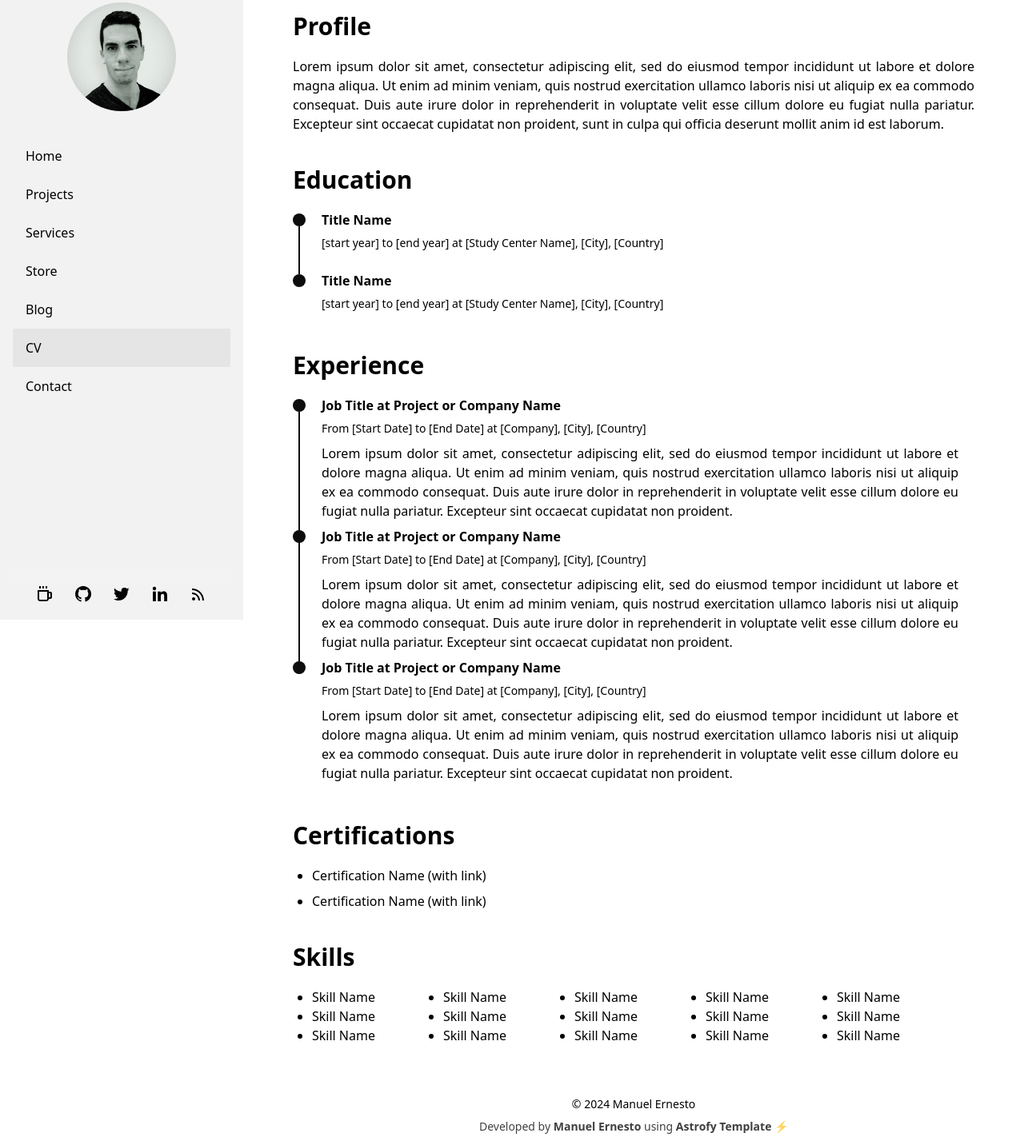
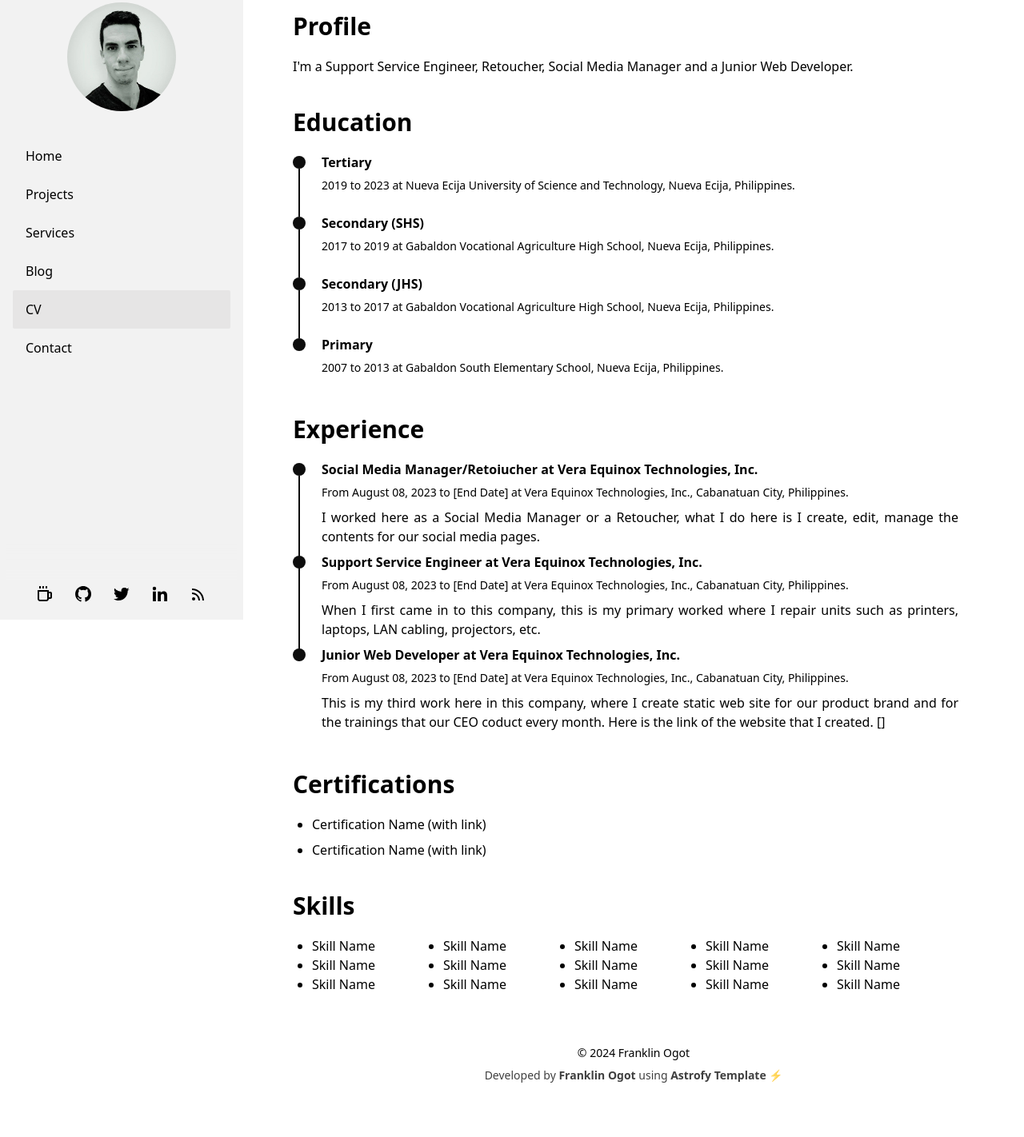
Before and after one commit to frannkyy/franklinportfolio, an Astro site: page /cv in a window 1280 px wide. Shown: the part 25-1447 px from the top of the page at 80% size. After the commit the page ends 1400 px from the top, so only its background shows below. Built offline with nearby package versions, Linux system fonts and the light colour scheme; Astro itself is replaced by a stand-in of ours.

Commit message:
updated contents

```diff
--- a/src/components/Footer.astro
+++ b/src/components/Footer.astro
@@ -4,10 +4,10 @@ const today = new Date();
 
 <footer class="footer footer-center block mb-5 pt-10">
   <div class="pb-2">
-    &copy; {today.getFullYear()} Manuel Ernesto
+    &copy; {today.getFullYear()} Franklin Ogot
   </div>
   <div class="inline opacity-75">
-    Developed by <a href="https://manuelernestog.github.io" target="_blank" class="font-bold">Manuel Ernesto</a> using
+    Developed by <a href="https://github.com/frannkyy" target="_blank" class="font-bold">Franklin  Ogot</a> using
     <!-- Thanks for using this template. You can keep this line to support my work :) -->
     <a href="https://astrofy-template.netlify.app/" target="_blank" class="font-bold">Astrofy Template ⚡️</a>
   </div>
--- a/src/components/Header.astro
+++ b/src/components/Header.astro
@@ -10,7 +10,7 @@
       </label>
     </div>
     <div class="navbar-center">
-      <a class="btn btn-ghost normal-case text-xl" href="/">Manuel Ernesto ⚡️</a>
+      <a class="btn btn-ghost normal-case text-xl" href="/">Franklin Ogot</a>
     </div>
     <div class="navbar-end"></div>
   </div>
--- a/src/components/SideBarMenu.astro
+++ b/src/components/SideBarMenu.astro
@@ -7,13 +7,12 @@ const activeClass = "bg-base-300"; // For primary color replace with `active` cl
     <li><a class="py-3 text-base" id="home" href="/">Home</a></li>
     <li><a class="py-3 text-base" id="projects" href="/projects">Projects</a></li>
     <li><a class="py-3 text-base" id="services" href="/services">Services</a></li>
-    <li><a class="py-3 text-base" id="store" href="/store">Store</a></li>
     <li><a class="py-3 text-base" id="blog" href="/blog/">Blog</a></li>
     <li><a class="py-3 text-base" id="cv" href="/cv">CV</a></li>
     <li>
         <a
             class="py-3 text-base"
-            href="mailto:contact.manuelernestog@gmail.com"
+            href="mailto:contact.franklinogot11@gmail.com"
             target="_blank"
             referrerpolicy="no-referrer-when-downgrade">Contact</a
         >
--- a/src/config.ts
+++ b/src/config.ts
@@ -1,7 +1,7 @@
 // Place any global data in this file.
 // You can import this data from anywhere in your site by using the `import` keyword.
 
-export const SITE_TITLE = 'Astrofy | Personal Portfolio Website Template';
-export const SITE_DESCRIPTION = 'Astrofy is a free and open-source template for your Personal Portfolio Website built with Astro and TailwindCSS. Create in minutes a website with Blog, CV, Project Section, Store and RSS Feed.';
+export const SITE_TITLE = 'Franklin | Portfolio';
+export const SITE_DESCRIPTION = 'This portfolio contains all the things that I do.';
 export const GENERATE_SLUG_FROM_TITLE = true
 export const TRANSITION_API = true
--- a/src/pages/cv.astro
+++ b/src/pages/cv.astro
@@ -9,10 +9,7 @@ import TimeLineElement from "../components/cv/TimeLine.astro";
   </div>
 
   <div class="mb-10 text-justify">
-    Lorem ipsum dolor sit amet, consectetur adipiscing elit, sed do eiusmod tempor incididunt ut labore et dolore magna
-    aliqua. Ut enim ad minim veniam, quis nostrud exercitation ullamco laboris nisi ut aliquip ex ea commodo consequat. Duis
-    aute irure dolor in reprehenderit in voluptate velit esse cillum dolore eu fugiat nulla pariatur. Excepteur sint occaecat
-    cupidatat non proident, sunt in culpa qui officia deserunt mollit anim id est laborum.
+    I'm a Support Service Engineer, Retoucher, Social Media Manager and a Junior Web Developer.
   </div>
 
   <div class="mb-5">
@@ -21,12 +18,20 @@ import TimeLineElement from "../components/cv/TimeLine.astro";
 
   <div class="time-line-container grid gap-4 mb-10">
     <TimeLineElement
-      title="Title Name"
-      subtitle="[start year] to [end year] at [Study Center Name], [City], [Country]"
+      title="Tertiary"
+      subtitle="2019 to 2023 at Nueva Ecija University of Science and Technology, Nueva Ecija, Philippines."
     />
     <TimeLineElement
-      title="Title Name"
-      subtitle="[start year] to [end year] at [Study Center Name], [City], [Country]"
+      title="Secondary (SHS)"
+      subtitle="2017 to 2019 at Gabaldon Vocational Agriculture High School, Nueva Ecija, Philippines."
+    />
+    <TimeLineElement
+      title="Secondary (JHS)"
+      subtitle="2013 to 2017 at Gabaldon Vocational Agriculture High School, Nueva Ecija, Philippines."
+    />
+    <TimeLineElement
+      title="Primary"
+      subtitle="2007 to 2013 at Gabaldon South Elementary School, Nueva Ecija, Philippines."
     />
   </div>
 
@@ -36,22 +41,22 @@ import TimeLineElement from "../components/cv/TimeLine.astro";
 
   <div class="time-line-container mb-10">
     <TimeLineElement
-      title="Job Title at Project or Company Name"
-      subtitle="From [Start Date] to [End Date] at [Company], [City], [Country]"
+      title="Social Media Manager/Retoiucher at Vera Equinox Technologies, Inc."
+      subtitle="From August 08, 2023 to [End Date] at Vera Equinox Technologies, Inc., Cabanatuan City, Philippines."
     >
-      Lorem ipsum dolor sit amet, consectetur adipiscing elit, sed do eiusmod tempor incididunt ut labore et dolore magna aliqua. Ut enim ad minim veniam, quis nostrud exercitation ullamco laboris nisi ut aliquip ex ea commodo consequat. Duis aute irure dolor in reprehenderit in voluptate velit esse cillum dolore eu fugiat nulla pariatur. Excepteur sint occaecat cupidatat non proident.
+      I worked here as a Social Media Manager or a Retoucher, what I do here is I create, edit, manage the contents for our social media pages.
     </TimeLineElement>
     <TimeLineElement
-      title="Job Title at Project or Company Name"
-      subtitle="From [Start Date] to [End Date] at [Company], [City], [Country]"
+      title="Support Service Engineer at Vera Equinox Technologies, Inc."
+      subtitle="From August 08, 2023 to [End Date] at Vera Equinox Technologies, Inc., Cabanatuan City, Philippines."
     >
-      Lorem ipsum dolor sit amet, consectetur adipiscing elit, sed do eiusmod tempor incididunt ut labore et dolore magna aliqua. Ut enim ad minim veniam, quis nostrud exercitation ullamco laboris nisi ut aliquip ex ea commodo consequat. Duis aute irure dolor in reprehenderit in voluptate velit esse cillum dolore eu fugiat nulla pariatur. Excepteur sint occaecat cupidatat non proident.
+      When I first came in to this company, this is my primary worked where I repair units such as printers, laptops, LAN cabling, projectors, etc.
     </TimeLineElement>
     <TimeLineElement
-      title="Job Title at Project or Company Name"
-      subtitle="From [Start Date] to [End Date] at [Company], [City], [Country]"
+      title="Junior Web Developer at Vera Equinox Technologies, Inc."
+      subtitle="From August 08, 2023 to [End Date] at Vera Equinox Technologies, Inc., Cabanatuan City, Philippines."
     >
-      Lorem ipsum dolor sit amet, consectetur adipiscing elit, sed do eiusmod tempor incididunt ut labore et dolore magna aliqua. Ut enim ad minim veniam, quis nostrud exercitation ullamco laboris nisi ut aliquip ex ea commodo consequat. Duis aute irure dolor in reprehenderit in voluptate velit esse cillum dolore eu fugiat nulla pariatur. Excepteur sint occaecat cupidatat non proident.
+      This is my third work here in this company, where I create static web site for our product brand and for the trainings that our CEO coduct every month. Here is the link of the website that I created. []
     </TimeLineElement>
   </div>
 
--- a/src/pages/index.astro
+++ b/src/pages/index.astro
@@ -12,20 +12,16 @@ const last_posts = posts.slice(0, 3);
 <BaseLayout sideBarActiveItemID="home">
   <div class="pb-12 mt-5">
     <div class="text-xl py-1">Hey there 👋</div>
-    <div class="text-5xl font-bold">I'm Manuel Ernesto</div>
-    <div class="text-3xl py-3 font-bold">Software Engineer and Entrepreneur</div>
+    <div class="text-5xl font-bold">I'm Franklin Ogot</div>
+    <div class="text-3xl py-3 font-bold">SMM| Retoucher | Technician | Junior Web Developer</div>
     <div class="py-2">
       <text class="text-lg">
-        This is <b>Astrofy</b> a free and open-source template for your Personal Portfolio Website built with Astro and TailwindCSS.
-        Create in minutes a website with Blog, CV, Project Section, Store and RSS Feed. I hope you find
-        it useful!
+        This <b>Portfolio</b> contains all the things that I do in my work. I created this portfolio to help me find job more easier. I'm not good at coding but I'm striving for more knowledge in this field.
+        My college major is <b>Network System Technologies</b>, where we focus on creating a secure and effective network system.
       </text>
     </div>
     <div class="mt-8">
-      <a class="btn" href="https://twitter.com/manuelernestog" target="_blank"> Let's connect!</a>
-      <a href="https://github.com/manuelernestog/astrofy" target="_blank" class="btn btn-outline ml-5">
-        Get This template
-      </a>
+      <a class="btn" href="https://www.facebook.com/franklinmanalastasogot" target="_blank"> Let's connect!</a>
     </div>
   </div>
 
```
Also changed, not shown: 1 other file.
